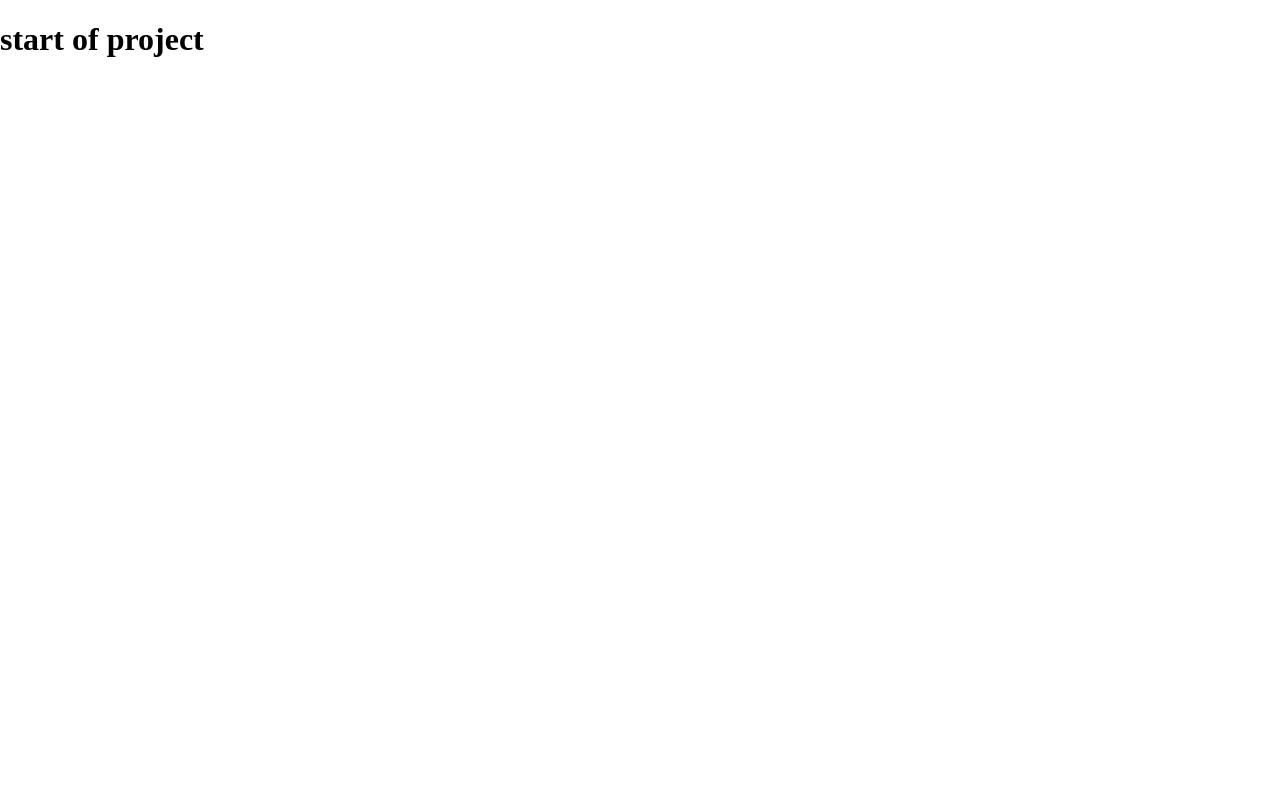
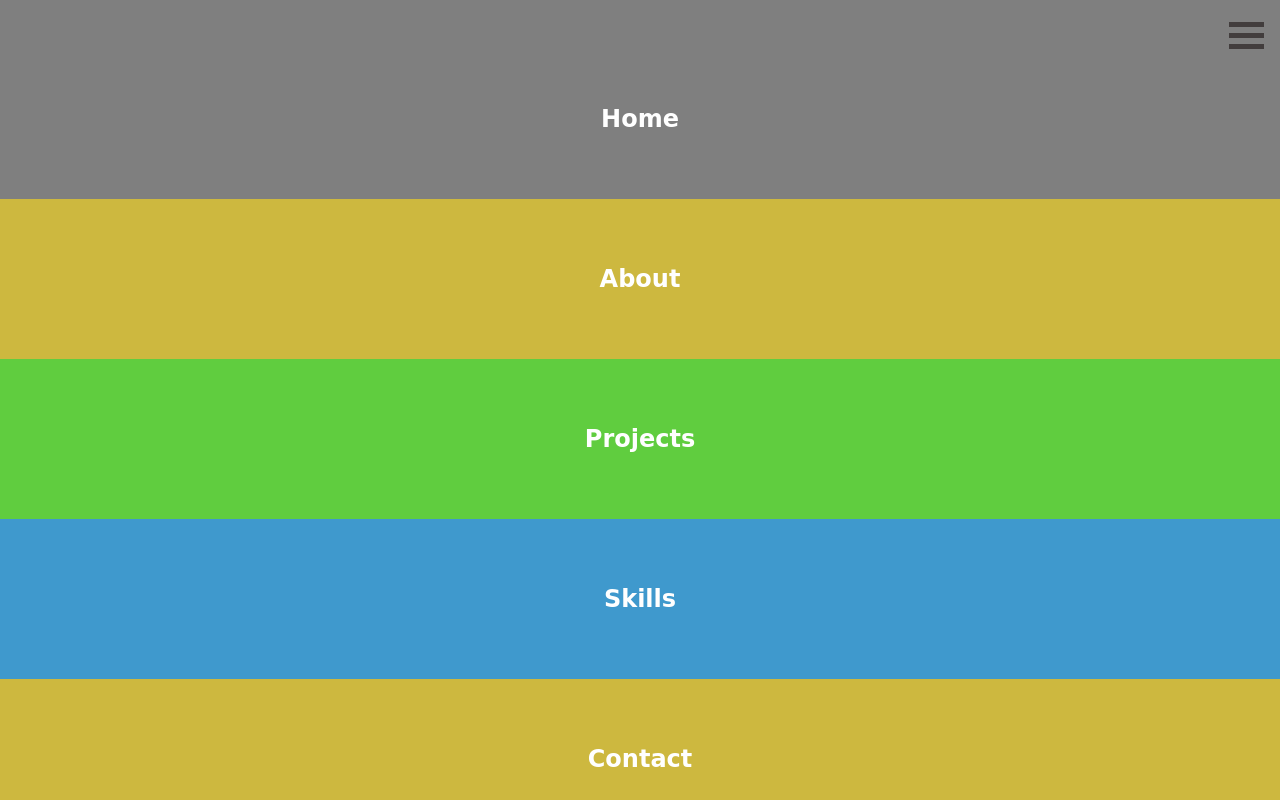
Before and after one commit to Ameer2000Mzori/Navigation-Nation, a website built with webpack: page src/index.html in a window 1280 px wide. Built offline with nearby package versions, Linux system fonts and the light colour scheme; a web font is replaced by a local one.

Commit message:
styled the navbar

```diff
--- a/src/index.html
+++ b/src/index.html
@@ -7,7 +7,29 @@
     <link rel="stylesheet" href="style.css" />
   </head>
   <body>
-    <h1>start of project</h1>
+    <section class="overlay">
+      <div class="navbtn">
+        <div class="container" onclick="myFunction(this)">
+          <div class="bar1"></div>
+          <div class="bar2"></div>
+          <div class="bar3"></div>
+        </div>
+      </div>
+      <nav class="navbar">
+        <div class="navlinks">
+          <ul>
+            <li><a id="navlink" class="home" href="#home">Home</a></li>
+            <li><a id="navlink" class="About" href="#about">About</a></li>
+            <li>
+              <a id="navlink" class="Projects" href="#projects">Projects</a>
+            </li>
+            <li><a id="navlink" class="Skills" href="#skills">Skills</a></li>
+            <li><a id="navlink" class="Contact" href="#contact">Contact</a></li>
+          </ul>
+        </div>
+      </nav>
+    </section>
+
     <script src="script.js"></script>
   </body>
 </html>
--- a/src/script.js
+++ b/src/script.js
@@ -0,0 +1,4 @@
+//animation btn
+function myFunction(x) {
+  x.classList.toggle("change");
+}
--- a/src/style.css
+++ b/src/style.css
@@ -1,4 +1,145 @@
+@import url("https://fonts.googleapis.com/css2?family=Playpen+Sans:wght@400;500;600;700;800&display=swap");
+
+:root {
+  --color-one: rgb(205, 184, 63);
+  --color-two: rgb(96, 205, 63);
+  --color-three: rgb(63, 153, 205);
+  --color-four: rgb(205, 184, 63);
+}
+
 body {
   padding: 0;
   margin: 0;
+  font-family: "Playpen Sans", cursive;
+  overflow-y: hidden;
 }
+
+.overlay {
+  position: relative;
+}
+
+.navbar {
+  display: flex;
+  text-align: center;
+  align-items: center;
+  justify-content: space-evenly;
+}
+
+.navlinks {
+  display: flex;
+  width: 100%;
+}
+
+.navlinks ul {
+  display: flex;
+  flex-direction: column;
+  padding: 0;
+  margin: 0;
+  width: 100%;
+  list-style: none;
+}
+
+.navlinks ul li {
+  width: 100%;
+  height: 20vh;
+  display: flex;
+  text-align: center;
+  align-items: center;
+  padding: 0;
+  margin: 0;
+  list-style: none;
+}
+
+.navlinks ul li a {
+  position: relative;
+  display: flex;
+  flex-direction: column;
+  color: rgb(255, 255, 255);
+  font-weight: bold;
+  justify-content: space-evenly;
+  text-align: center;
+  align-items: center;
+  text-decoration: none;
+  width: 100%;
+  height: 100%;
+  font-size: 150%;
+}
+
+.navlinks ul li a::before {
+  content: "";
+  width: 25vw;
+  height: 3px;
+  background-color: white;
+  position: absolute;
+  top: 50%;
+  left: 0;
+  opacity: 0;
+}
+
+.navlinks ul li a:hover::before {
+  opacity: 1;
+}
+
+.overlay {
+  position: fixed;
+  height: 100vh;
+  width: 100vw;
+  background-color: rgba(0, 0, 0, 0.5);
+}
+
+.About {
+  background-color: var(--color-one);
+}
+
+.Projects {
+  background-color: var(--color-two);
+}
+
+.Skills {
+  background-color: var(--color-three);
+}
+
+.Contact {
+  background-color: var(--color-four);
+}
+
+/* animation btn */
+
+.navbtn {
+  display: flex;
+  position: relative;
+  flex-direction: column;
+  justify-content: space-evenly;
+  text-align: end;
+  align-items: end;
+  padding: 0;
+  margin: 0;
+  right: 1rem;
+  top: 1rem;
+}
+
+.bar1,
+.bar2,
+.bar3 {
+  width: 35px;
+  height: 5px;
+  background-color: #423d3d;
+  margin: 6px 0;
+  transition: 0.4s;
+}
+
+.change .bar1 {
+  transform: translate(0, 11px) rotate(-45deg);
+}
+
+.change .bar2 {
+  opacity: 0;
+}
+
+.change .bar3 {
+  transform: translate(0, -11px) rotate(45deg);
+}
+
+.container:hover {
+  cursor: pointer;
+}
```
